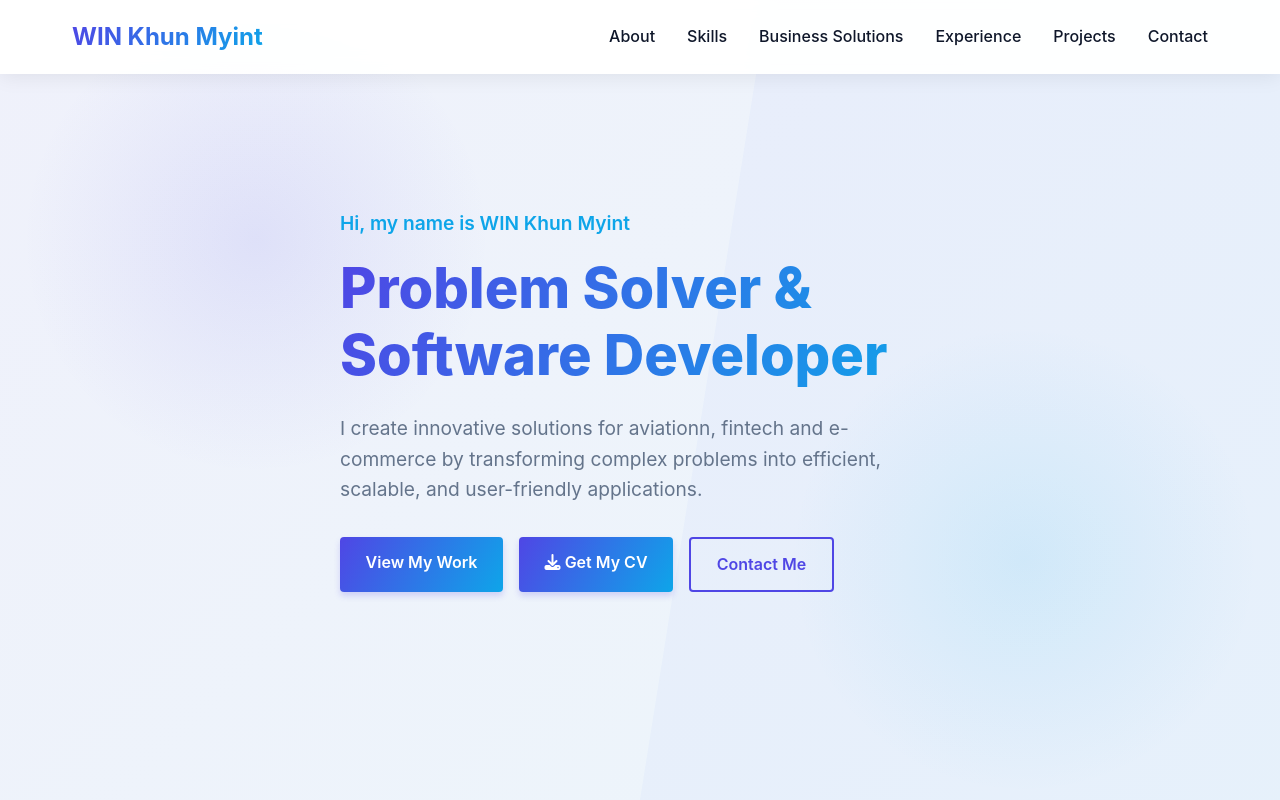
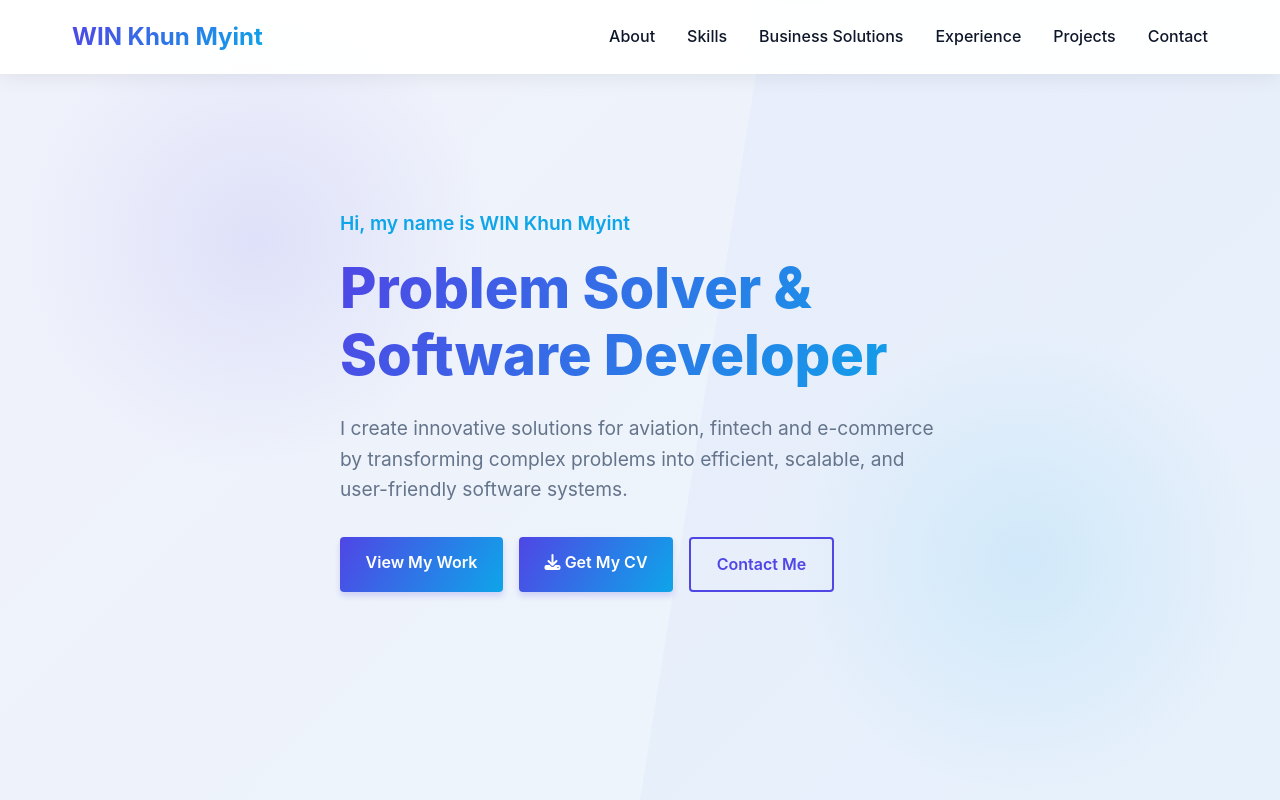
Before and after one commit to KhunWin/khunmyintwin, a plain HTML site: page index.html in a window 1280 px wide. Shown: the top 800 px of the page. Drawn offline with Linux system fonts and the light colour scheme.

Commit message:
spelling mistakes

```diff
--- a/index.html
+++ b/index.html
@@ -1175,7 +1175,7 @@
             <div class="hero-content">
                 <p class="hero-subtitle">Hi, my name is WIN Khun Myint</p>
                 <h1 class="hero-title">Problem Solver & <br>Software Developer</h1>
-                <p class="hero-description">I create innovative solutions for aviationn, fintech and e-commerce by transforming complex problems into efficient, scalable, and user-friendly applications.</p>
+                <p class="hero-description">I create innovative solutions for aviation, fintech and e-commerce by transforming complex problems into efficient, scalable, and user-friendly software systems.</p>
 
                 <div class="hero-buttons">
                     <a href="#projects" class="btn">View My Work</a>
```
